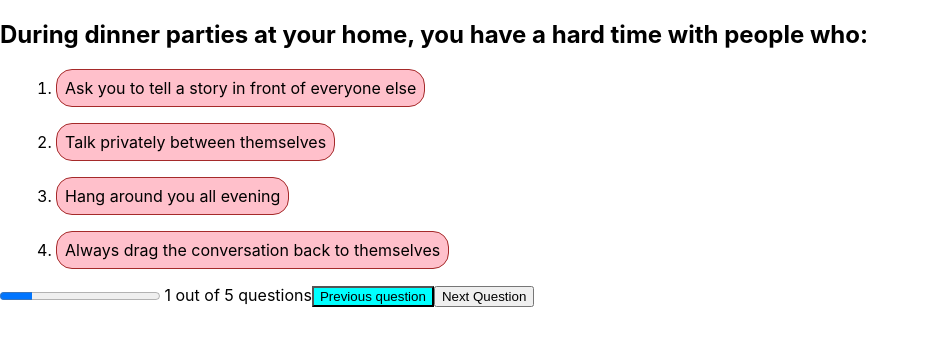
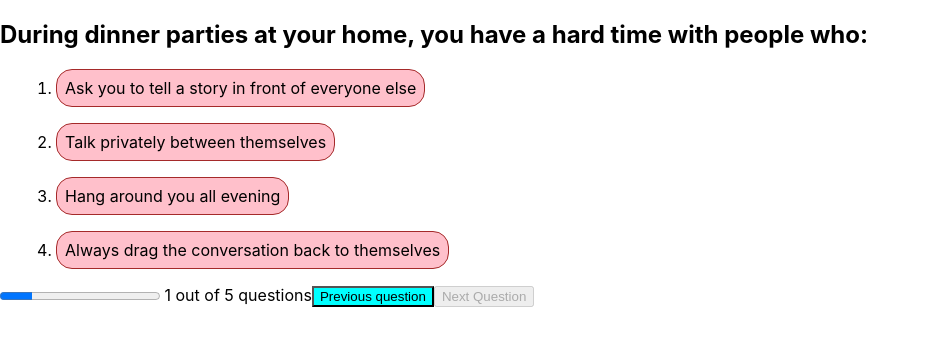
Before and after one commit to natalieacevedo/personalityTest, a React (Create React App) app: page / in a window 1280 px wide. Both pictures are taken after a click on the button "Push me to find out!". Shown: the top 346 px of the page, without its empty margins (0-929 px from the left). Built offline with nearby package versions, Linux system fonts and the light colour scheme.

Commit message:
added disable class

```diff
--- a/src/components/Questions.jsx
+++ b/src/components/Questions.jsx
@@ -5,6 +5,9 @@ function Questions({ questions, results, keepResults, isFinished }) {
   //state for current question
   const [currentQuestion, setCurrentQuestion] = useState(0);
   const [hideButton, setHideButton] = useState(false);
+
+  console.log(results);
+  console.log(currentQuestion);
 
   let answers = questions[currentQuestion].answers;
 
@@ -60,7 +63,12 @@ function Questions({ questions, results, keepResults, isFinished }) {
         Previous question
       </button>
 
-      <button onClick={questionNumber}>{lastQuestion}</button>
+      <button
+        disabled={results.length === currentQuestion}
+        onClick={questionNumber}
+      >
+        {lastQuestion}
+      </button>
     </>
   );
 }
--- a/src/styles/questions.scss
+++ b/src/styles/questions.scss
@@ -28,3 +28,7 @@
 .buttonsStyle{
     background-color: aqua;
 }
+
+li{
+    cursor: pointer;
+}
```
